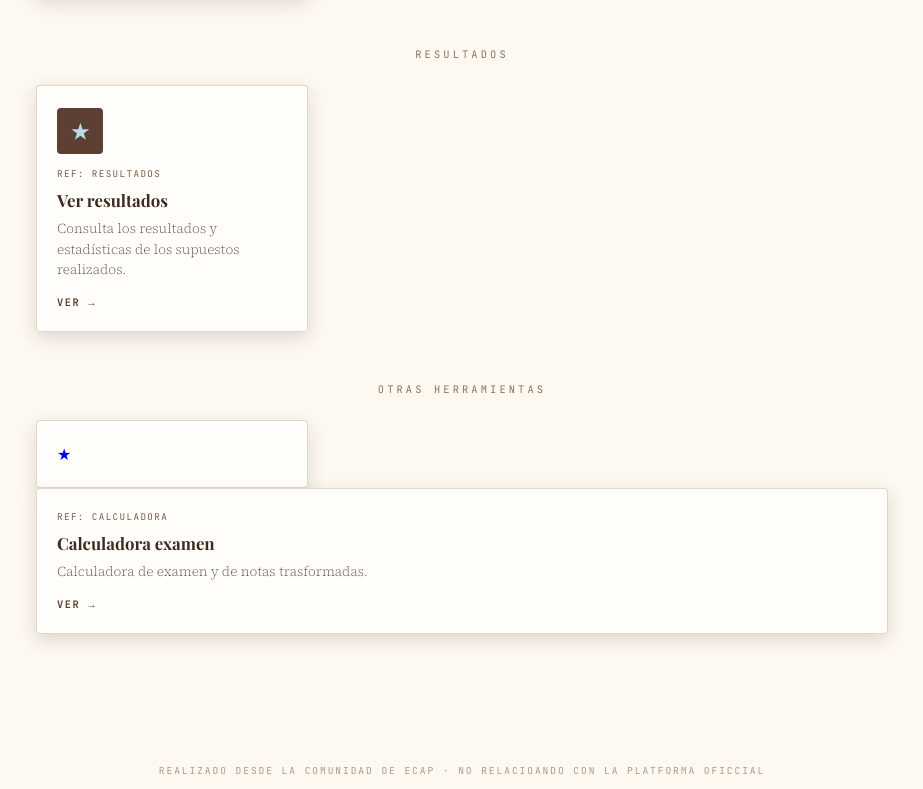
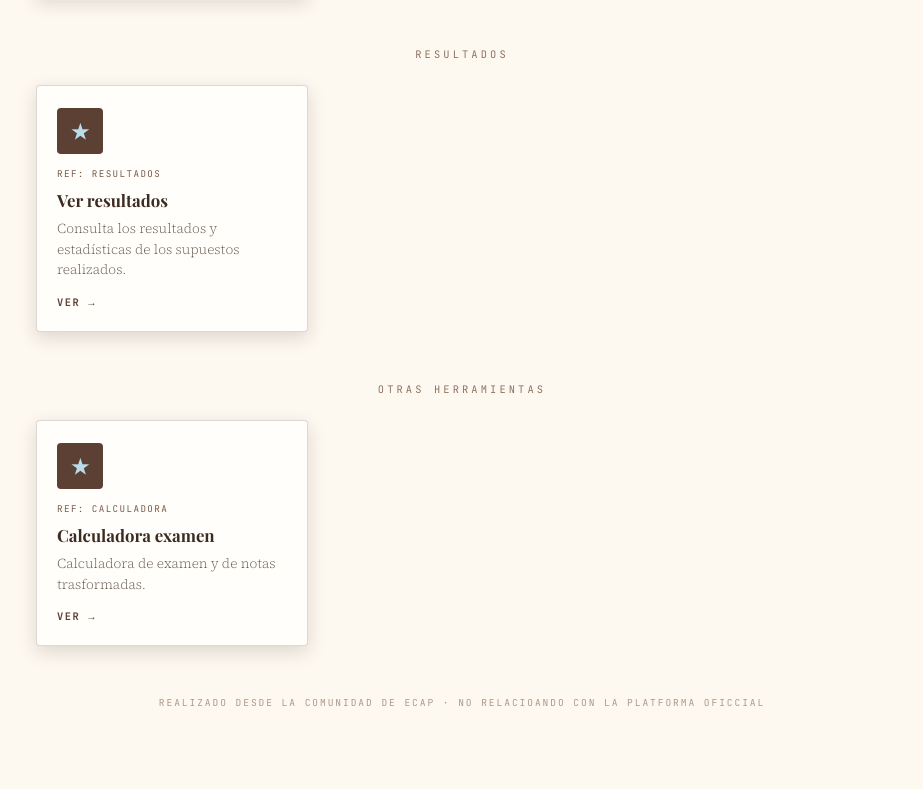
Before and after one commit to RMalumP/SupuestosC1, a plain HTML site: page index.html in a window 1280 px wide. Shown: the part 756-1545 px from the top of the page, without its empty margins (178-1101 px from the left). Drawn offline with nearby package versions, Linux system fonts and the light colour scheme; a web font is replaced by a local one.

Commit message:
Update index.html

```diff
--- a/index.html
+++ b/index.html
@@ -215,7 +215,7 @@
 
     <div class="supuestos-grid">
 
-        <a class="supuesto-card" href="https://rmalump.github.io/Calculadora-EXamen/" target="_blank>
+        <a class="supuesto-card" href="https://rmalump.github.io/Calculadora-EXamen/" target="_blank">
     <div class="exp-number">★</div>
     <span class="ref">REF: CALCULADORA</span>
     <h2>Calculadora examen</h2>
```
Lines whose indentation alone changed are shown as unchanged.
